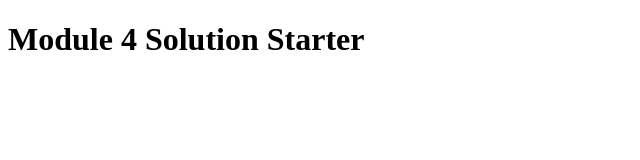
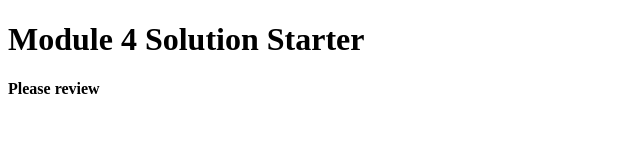
Before and after one commit to Elorm-K/Module-4--Solution, a plain HTML site: page index.html in a window 1280 px wide. Shown: the whole page, without its empty margins (0-640 px from the left). Drawn offline with Linux system fonts and the light colour scheme.

Commit message:
Update index.html

```diff
--- a/index.html
+++ b/index.html
@@ -9,5 +9,6 @@
 </head>
 <body>
   <h1>Module 4 Solution Starter</h1>
+  <h4>Please review</h4>
 </body>
 </html>
```
